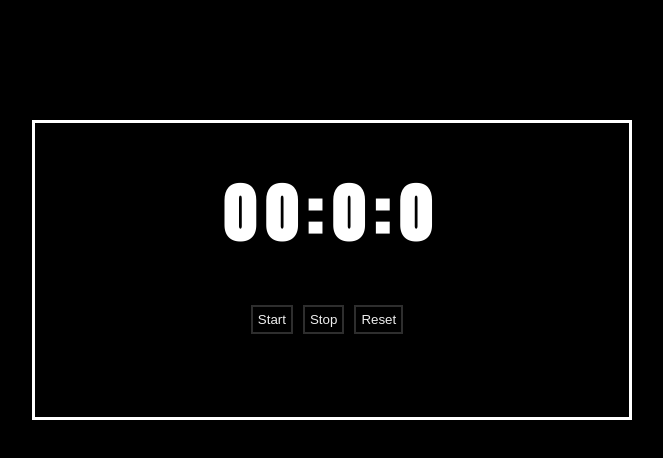
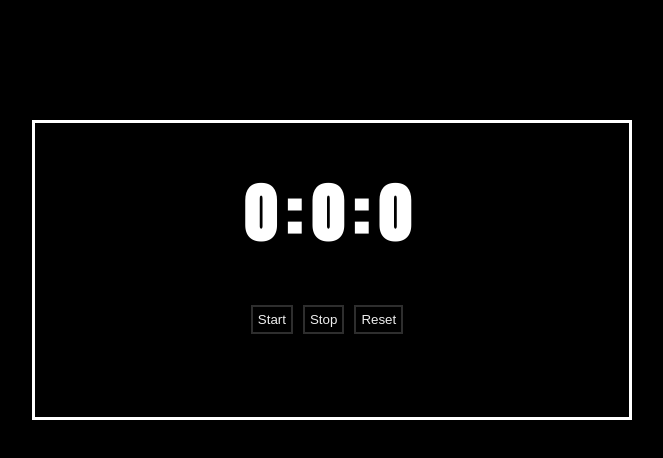
Before and after one commit to Sovlus/stopwatch, a React (Create React App) app: page / in a window 1280 px wide. Shown: the top 458 px of the page, without its empty margins (308-971 px from the left). Built offline with nearby package versions, Linux system fonts and the light colour scheme.

Commit message:
fixed erorrs

```diff
--- a/src/App.js
+++ b/src/App.js
@@ -28,7 +28,7 @@ function App() {
   return (
     <div className='back'>
       <h1 className='timer'>
-        {time.hours.toString().padStart(2, "0")}:
+        {time.hours.toString().padStart(1, "0")}:
         {time.minutes.toString().padStart(1, "0")}:
         {time.seconds.toString().padStart(1, "0")}
       </h1>
```
